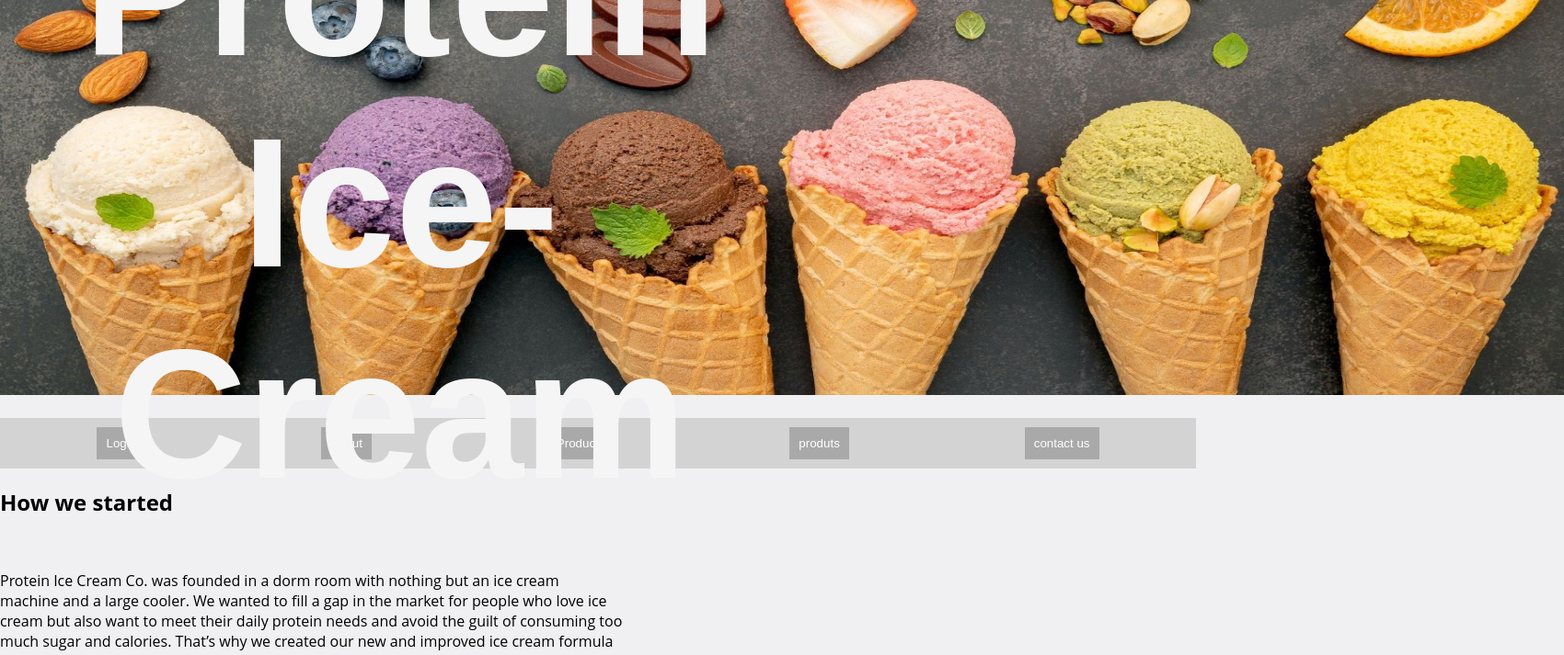
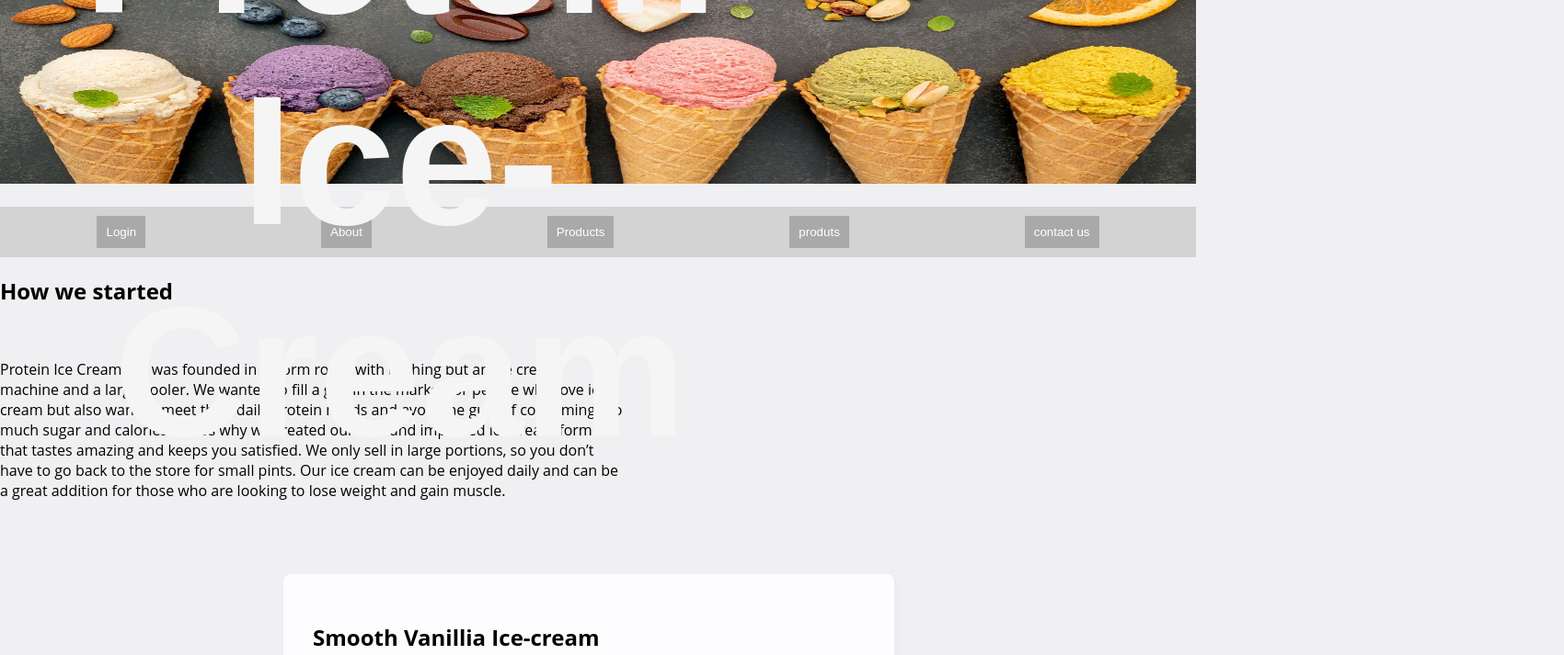
Before and after one commit to DeanHWillis/Ice-Creamwebsite, a plain HTML site: page index.html in a window 1280 px wide. Shown: the top 713 px of the page at 92% size, 1700 px wide, since content can reach past the window. Drawn offline with Linux system fonts and the light colour scheme.

Commit message:
Update index.html

```diff
--- a/index.html
+++ b/index.html
@@ -16,7 +16,7 @@
 
 <body>
 	<header style="position: relative; text-align: center; color: #f5f5f5;">
-		<img src="picture1.jpg" alt="IceCream" width="1700" height="430">
+		<img src="picture1.jpg" alt="IceCream" width="1300" height="200">
 		<h1 style="position: absolute; top: 20%; left: 34%; transform: translate(-50%, -50%); font-size: 200px; font-family: Arial, sans-serif;">Protein Ice-Cream</h1>
 	</header>
 
```
